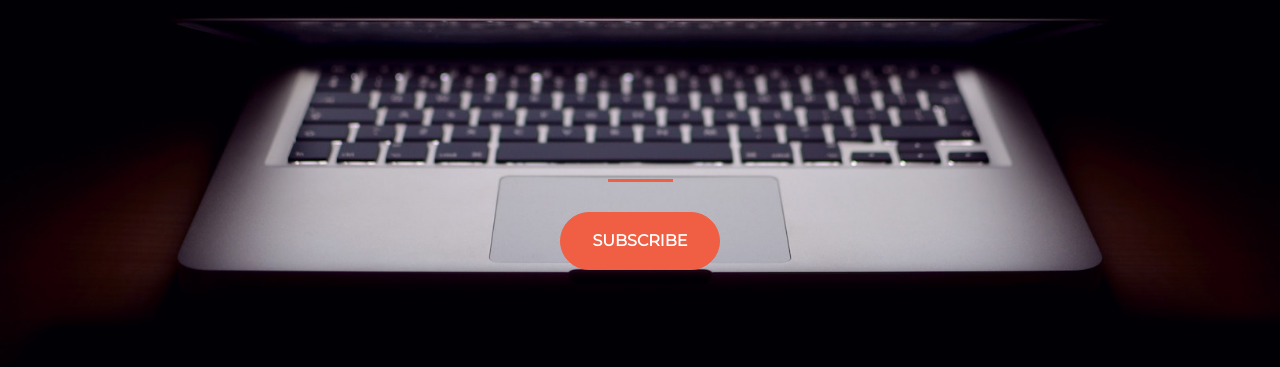
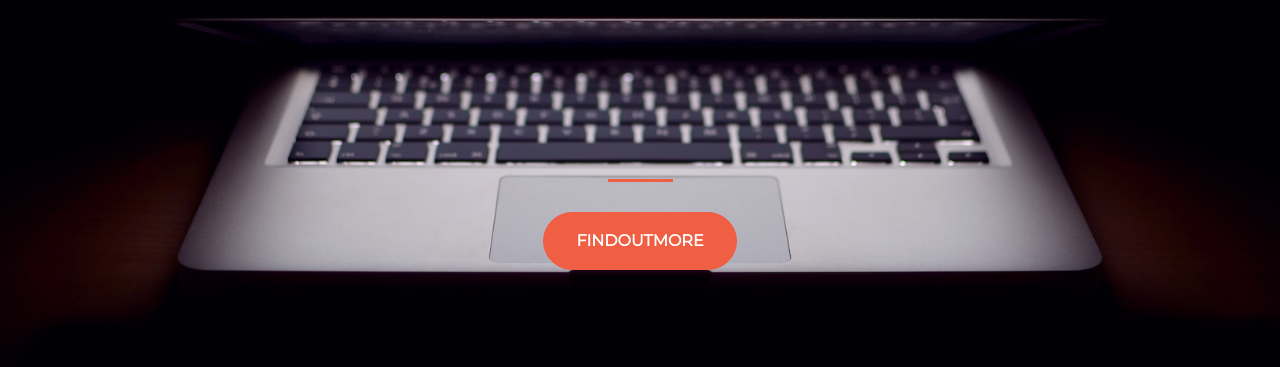
Before and after one commit to Neo-Hyunsik-Lee/neoleeweb.github.io, a plain HTML site: page index.html in a window 1280 px wide. Shown: the part 295-662 px from the top of the page. Drawn offline with nearby package versions, Linux system fonts and the light colour scheme.

Commit message:
update button name

```diff
--- a/index.html
+++ b/index.html
@@ -37,7 +37,7 @@
     <div id="mc_embed_signup_scroll">
     <!-- real people should not fill this in and expect good things - do not remove this or risk form bot signups-->
     <div style="position: absolute; left: -5000px;" aria-hidden="true"><input type="text" name="b_b405b02dcf2e18ab42a5eab79_9d304a9724" tabindex="-1" value=""></div>
-    <div class="clear"><input class="btn btn-primary btn-xl" type="submit" value="Subscribe" name="subscribe" id="mc-embedded-subscribe" class="button"></div>
+    <div class="clear"><input class="btn btn-primary btn-xl" type="submit" value="findoutmore" name="Find out more" id="mc-embedded-subscribe" class="button"></div>
     </div>
 </form>
 </div>
```
